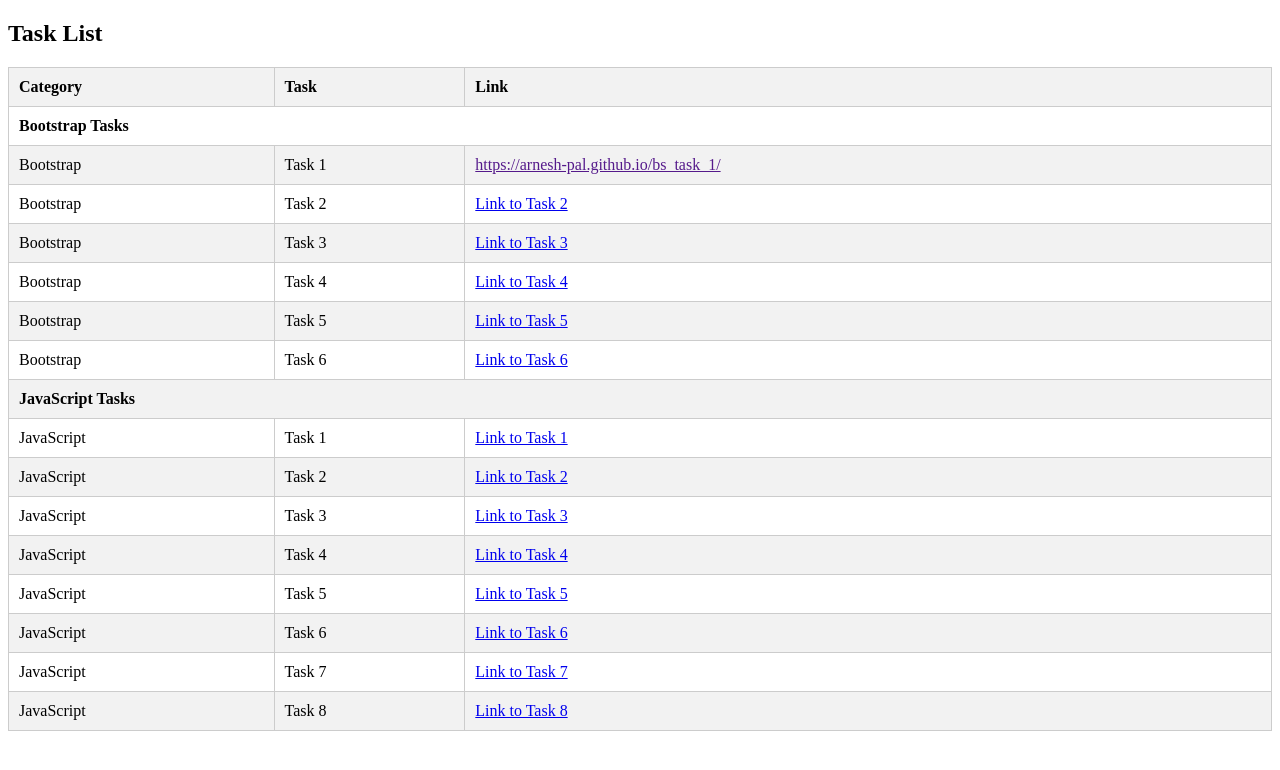
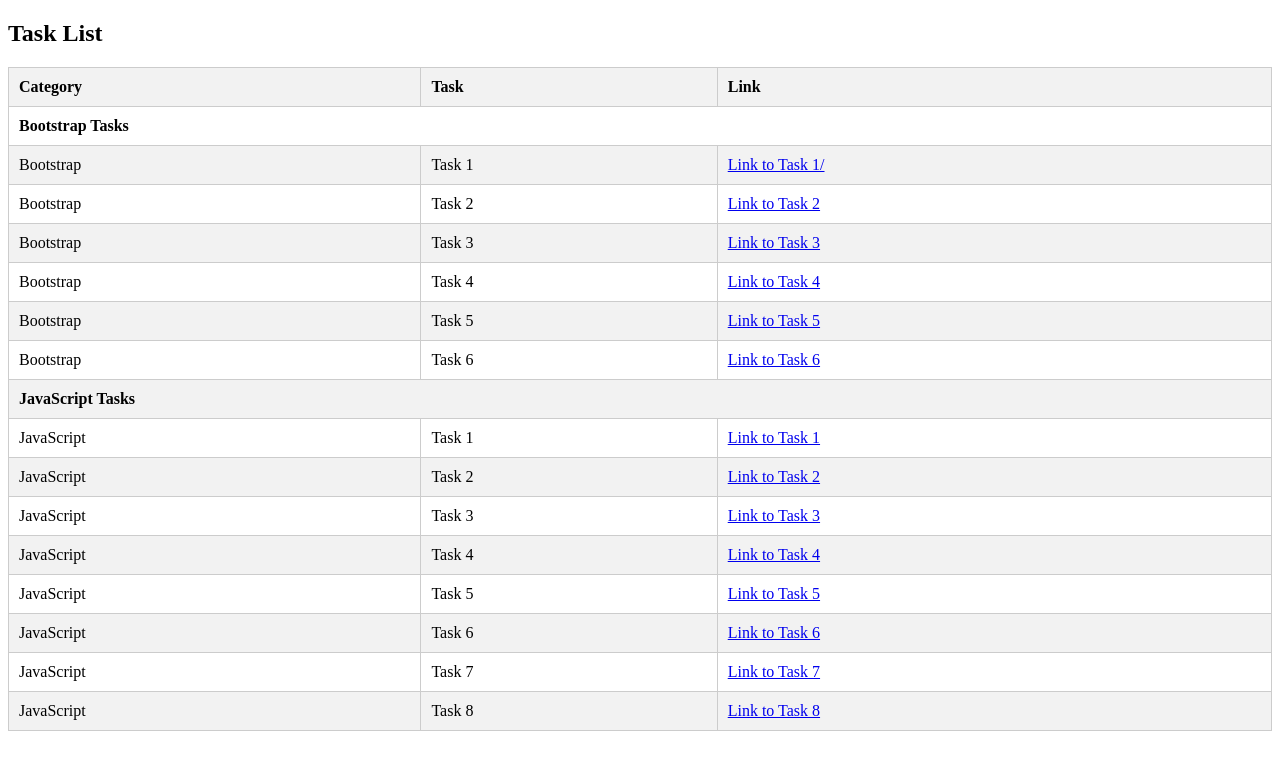
Before and after one commit to Arnesh-pal/js_bs_all_tasks, a plain HTML site: page index.html in a window 1280 px wide. Drawn offline with Linux system fonts and the light colour scheme.

Commit message:
Update index.html

```diff
--- a/index.html
+++ b/index.html
@@ -51,7 +51,7 @@
           <tr>
             <td>Bootstrap</td>
             <td>Task 1</td>
-            <td><a href="">https://arnesh-pal.github.io/bs_task_1/</a></td>
+            <td><a href="https://arnesh-pal.github.io/bs_task_1">Link to Task 1/</a></td>
           </tr>
           <tr>
             <td>Bootstrap</td>
```
